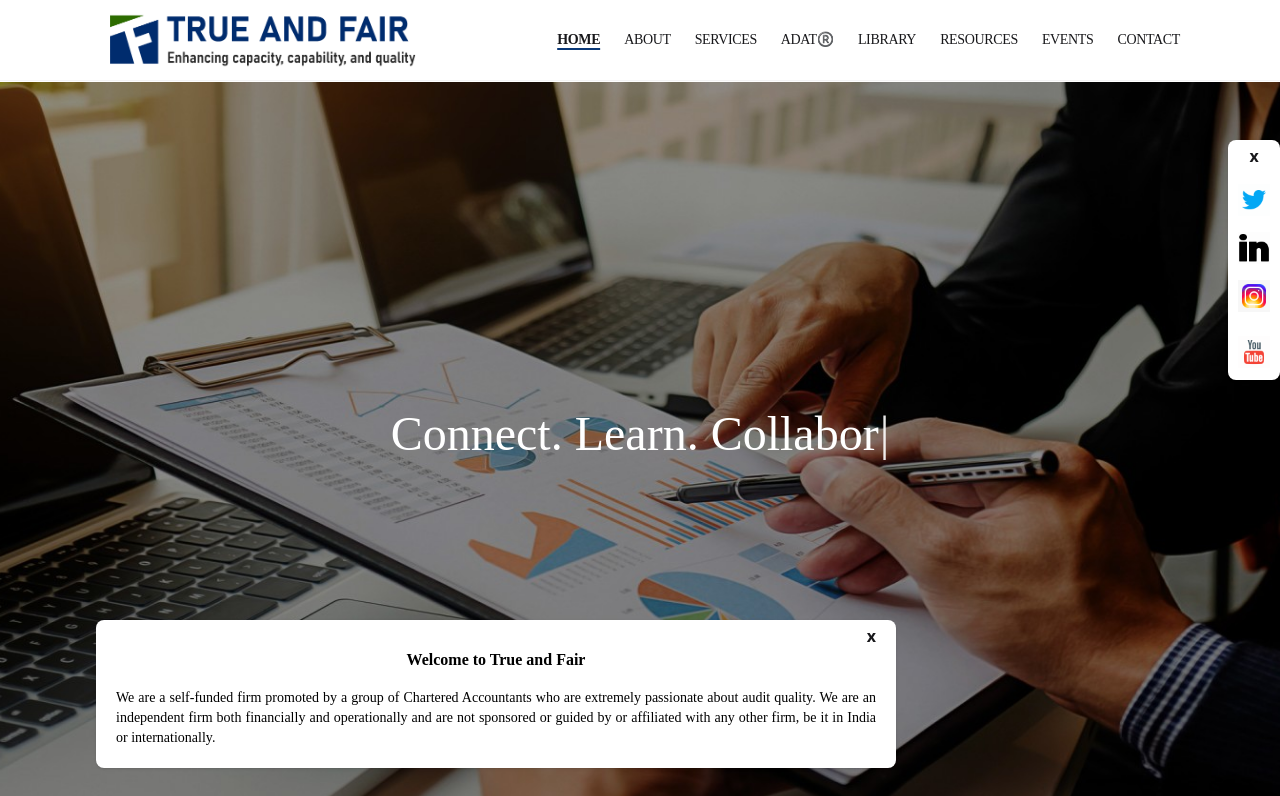
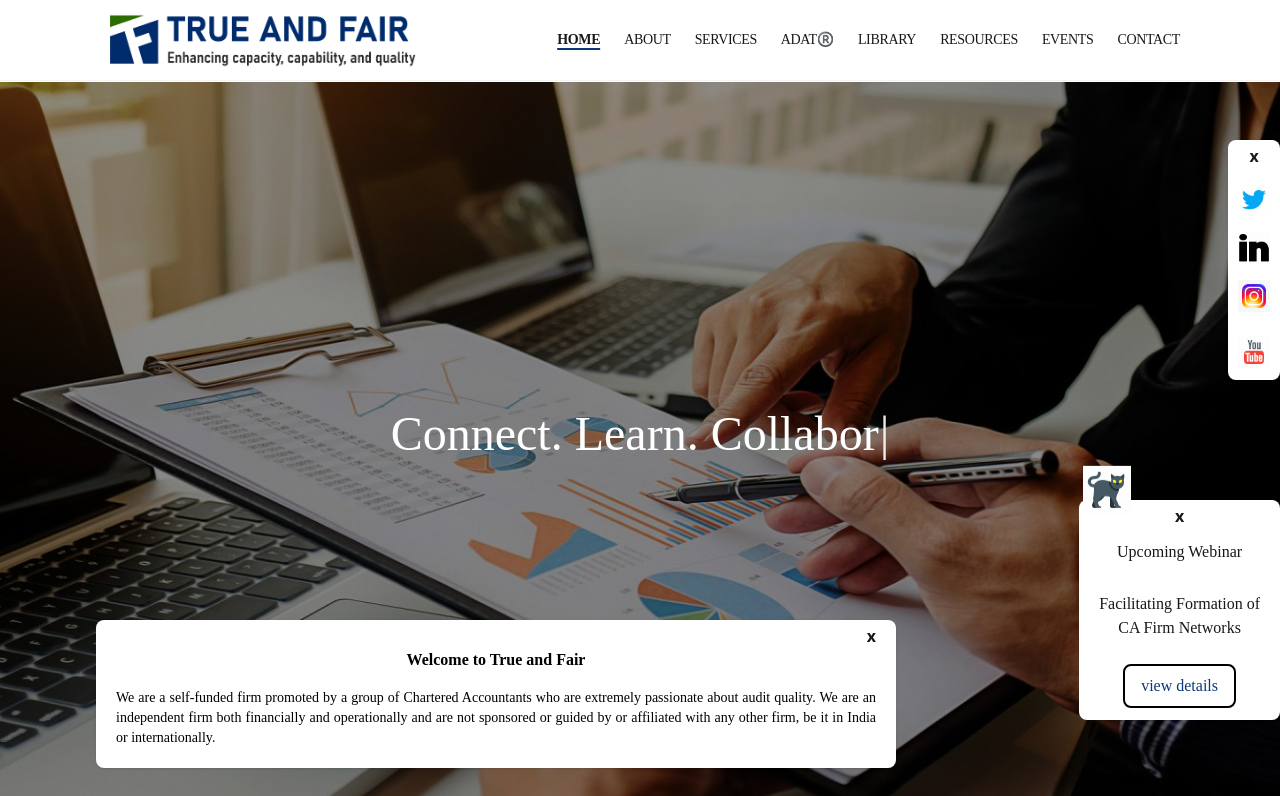
Before and after one commit to TRUENFAIR/trueandfair, a Next.js app: page / in a window 1280 px wide. Shown: the top 796 px of the page. Built offline with nearby package versions, Linux system fonts and the light colour scheme.

Commit message:
new pop up added

```diff
--- /dev/null
+++ b/components/fixdiv2.js
@@ -0,0 +1,38 @@
+import React from "react";
+import Link from "next/link";
+export default function Fixediv2({ clickedThree }) {
+  return (
+    <>
+      <div className="flex fixed right-0  g duration-[4000ms] bottom-0 md:bottom-[10%]  z-50  flex-col">
+        {/* <div className="bg-white">
+            <p>close</p>
+        </div> */}
+
+        <div className="flex flex-col gap-2  p-1 rounded-lg shadow mt-5 w-fit bg-white  ">
+          <div className=" absolute mt-[-30px] animate-bounce duration-300 transform rounded-full bg-red-700">
+            <img src="/icons/cat.gif" className="" alt="" />
+          </div>
+          <div onClick={clickedThree} className="bg-white">
+            <p className="text-center cursor-pointer font-extrabold">x</p>
+          </div>
+          <div className="flex justify-center">
+            <p className=" mt-1 font-bah text-center">Upcoming Webinar</p>
+          </div>
+          <div className="flex justify-center">
+            <p className="font-bah text-center mt-1  p-4">
+              Facilitating Formation of <br /> CA Firm Networks
+            </p>{" "}
+          </div>
+          <div className="flex mb-2 justify-center">
+            <button onClick={clickedThree} className=" border-2 border-black text-blue hover:bg-blue hover:text-white rounded-lg px-4 py-2 font-bah">
+             <Link  href={"/events/eventFour"}>
+
+              view details
+              </Link>
+            </button>
+          </div>
+        </div>
+      </div>
+    </>
+  );
+}
--- a/components/fixediv.js
+++ b/components/fixediv.js
@@ -3,7 +3,7 @@ import React from "react";
 export default function Fixediv({ clicked }) {
   return (
     <>
-      <div className="flex fixed right-0 top-[40%] md:top-[15%]  z-50  flex-col">
+      <div className="flex fixed right-0 top-[30%] md:top-[15%]  z-50  flex-col">
         {/* <div className="bg-white">
             <p>close</p>
         </div> */}
--- a/pages/_app.js
+++ b/pages/_app.js
@@ -8,9 +8,13 @@ import Script from "next/script";
 
 import Fixeddiv from "../components/fixediv";
 import FixText from "../components/fixtext";
+import Fixediv2 from "../components/fixdiv2";
 
 function MyApp({ Component, pageProps }) {
   const route = useRouter();
+  const [soicalmedia, setSocialmedia] = useState(false);
+  const [soicalmediaTwo, setSocialmediaTwo] = useState(false);
+  const [soicalmediaThree, setSocialmediaThree] = useState(false);
   useEffect(() => {
     let timeId = null;
     timeId = setTimeout(() => setSocialmedia(true), 5000);
@@ -30,9 +34,12 @@ function MyApp({ Component, pageProps }) {
 
     return () => clearTimeout(timeId);
   }, []);
+  useEffect(() => {
+    let timeId = null;
+    timeId = setTimeout(() => setSocialmediaThree(true), 2000);
 
-  const [soicalmedia, setSocialmedia] = useState(false);
-  const [soicalmediaTwo, setSocialmediaTwo] = useState(false);
+    return () => clearTimeout(timeId);
+  }, []);
 
   // useEffect(() => {
   //   let timeId = null;
@@ -59,6 +66,9 @@ function MyApp({ Component, pageProps }) {
   };
   const clickedTwo = () => {
     setSocialmediaTwo(false);
+  };
+  const clickedThree = () => {
+    setSocialmediaThree(false);
   };
 
   return (
@@ -100,6 +110,7 @@ function MyApp({ Component, pageProps }) {
       <Component {...pageProps} />
       {soicalmedia && <Fixeddiv clicked={clicked} />}
       {soicalmediaTwo && <FixText clickedTwo={clickedTwo} />}
+      {soicalmediaThree && <Fixediv2 clickedThree={clickedThree} />}
     </Layout>
   );
 }
```
Also changed, not shown: public/icons/cat.gif (added).
